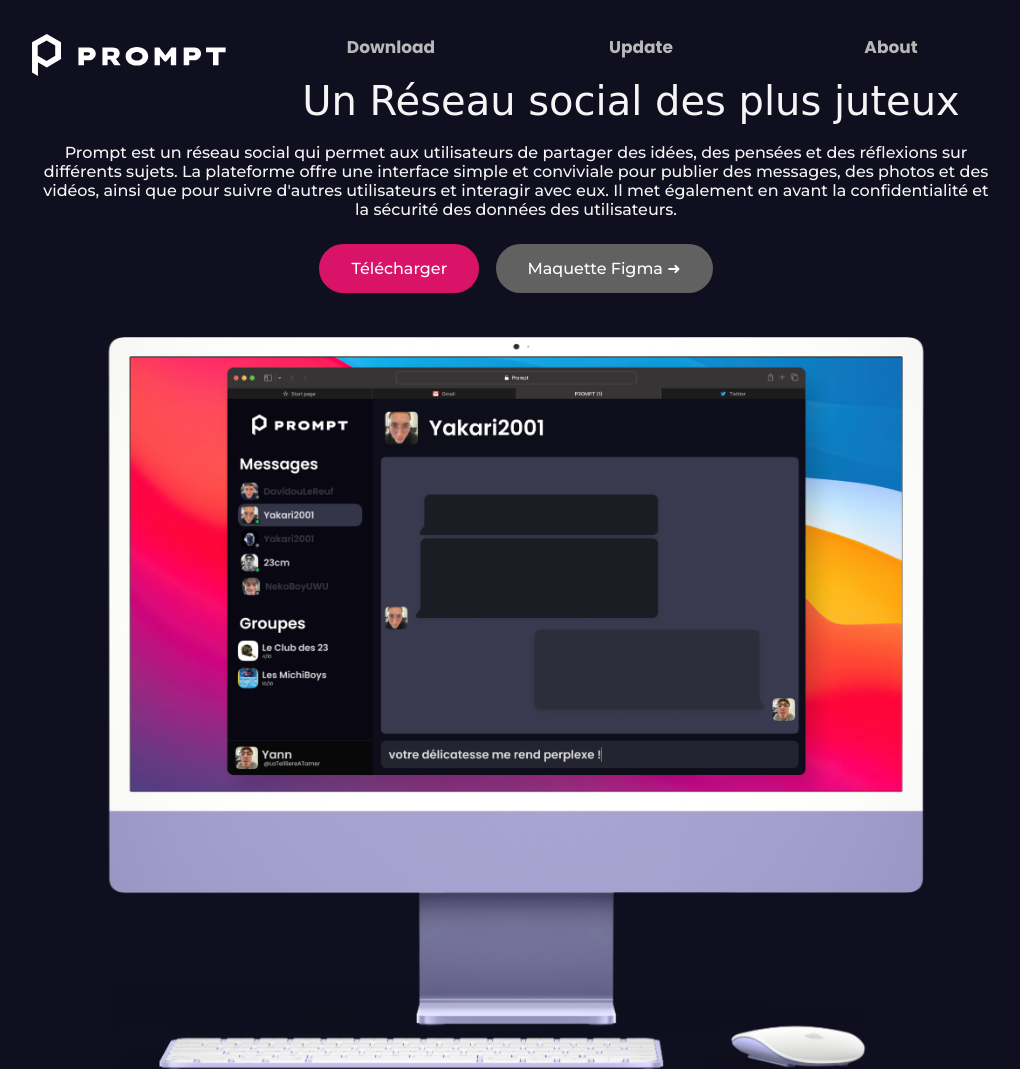
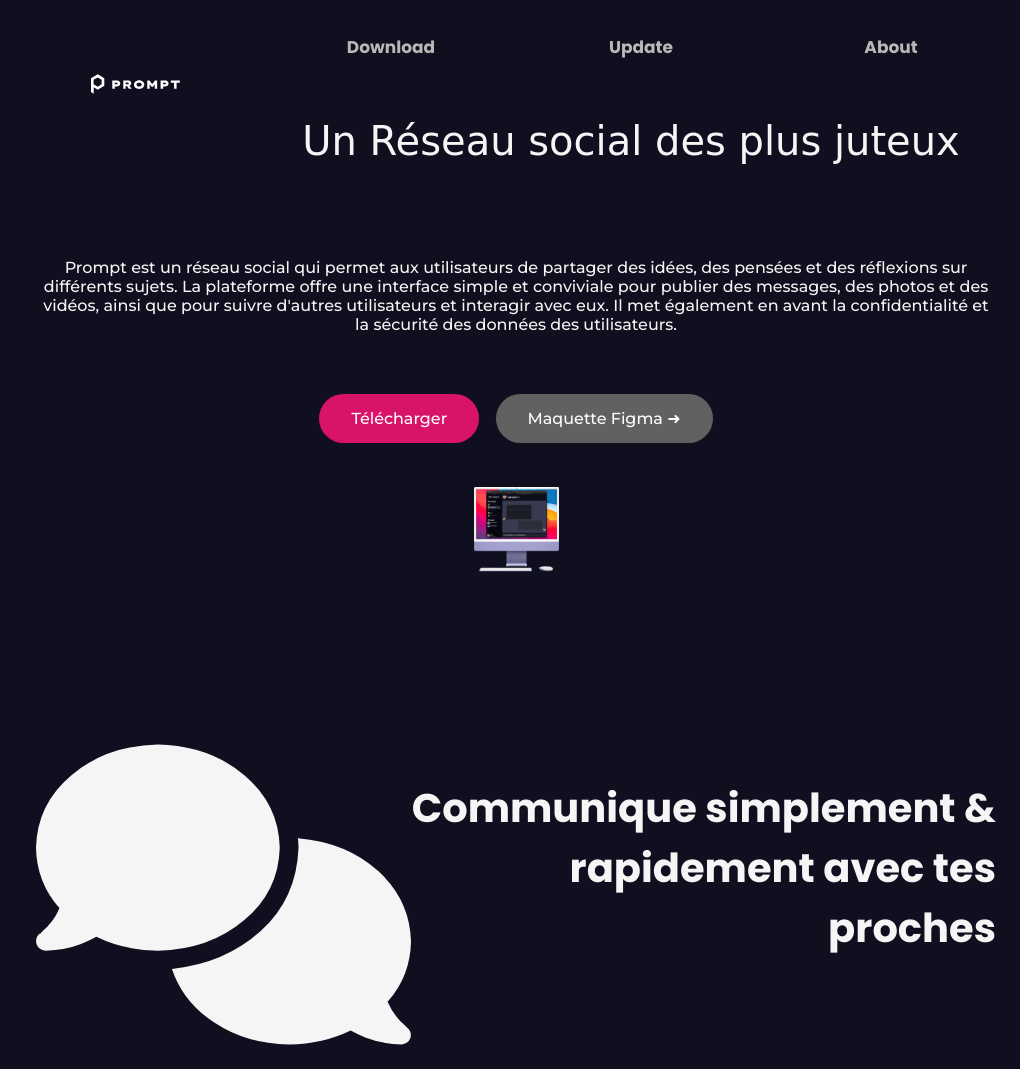
Before and after one commit to Sol1de/Presentation-Prompt, a plain HTML site: page index.html in a window 1280 px wide. Shown: the top 1069 px of the page, without its empty margins (124-1144 px from the left). Drawn offline with Linux system fonts and the light colour scheme; a web font is replaced by a local one.

Commit message:
Update index.html
test update

```diff
--- a/index.html
+++ b/index.html
@@ -1,11 +1,11 @@
 <!DOCTYPE html>
-<html>
+<html lang="fr">
 
 <head>
 	<meta charset="utf-8">
 	<meta name="viewport" content="width=device-width">
 	<title>replit</title>
-	<link href="style.css" rel="stylesheet" type="text/css"></link>
+	<link href="style.css" rel="stylesheet" type="text/css">
 	<script src="https://kit.fontawesome.com/f66cb7be42.js" crossorigin="anonymous"></script>
 </head>
 
@@ -13,7 +13,7 @@
 
 	<div id="TOP">
 		<button class="tablink_title" onclick="openCity('Home')" id="defaultOpen">
-			<img src="assets/LOGO_WITH_TEXT.svg" alt="ERROR" height="100%" width="100%" /></button>
+			<img src="assets/LOGO_WITH_TEXT.svg" alt="ERROR" height="100" width="100"></button>
 		<button class="tablink" onclick="openCity('Download')">Download</button>
 		<button class="tablink" onclick="openCity('Updates')">Update</button>
 		<button class="tablink" onclick="openCity('About')">About</button>
@@ -25,18 +25,18 @@
 
 		<div id="Home" class="tabcontent">
 
-			<p1 class="Title">
+			<p class="Title">
 				Un Réseau social des plus juteux
-			</p1>
+			</p>
 
 			<br><br>
 
-			<p1>
+			<p>
 				Prompt est un réseau social qui permet aux utilisateurs de partager des idées, des pensées et des
 				réflexions sur différents sujets. La plateforme offre une interface simple et conviviale pour publier
 				des messages, des photos et des vidéos, ainsi que pour suivre d'autres utilisateurs et interagir avec
 				eux. Il met également en avant la confidentialité et la sécurité des données des utilisateurs.
-			</p1>
+			</p>
 
 			<br><br>
 
@@ -48,7 +48,7 @@
 
 			<br><br><br>
 
-			<img src=" assets/MainPage2.png" alt="ERROR" height="85%" width="85%" />
+			<img src=" assets/MainPage2.png" alt="ERROR" height="85" width="85">
 
 			<br><br>
 
@@ -74,9 +74,6 @@
 				</h2>
 			</div>
 		</div>
-
-	</div>
-
 
 	</div>
 
@@ -115,12 +112,11 @@
 			pas à nous contacter sur nos différents réseaux ! Vos propositions seront minucieusement etudier afin
 			d'élaborer la meilleur manière de les incorporer.</p>
 	</div>
-	</div>
 
 	<script src="script.js"></script>
 	<footer>
 		<div class="social-links">
-			<img id="PROMPT-FOOTER" src="assets/LOGO.svg" alt="ERROR" height="30px" width="30px" />
+			<img id="PROMPT-FOOTER" src="assets/LOGO.svg" alt="ERROR" height="30" width="30">
 			<a href="https://www.instagram.com/reiv.oli/" class="social-button social-button--instagram">
 				<i class="fab fa-instagram"></i>
 			</a>
```
